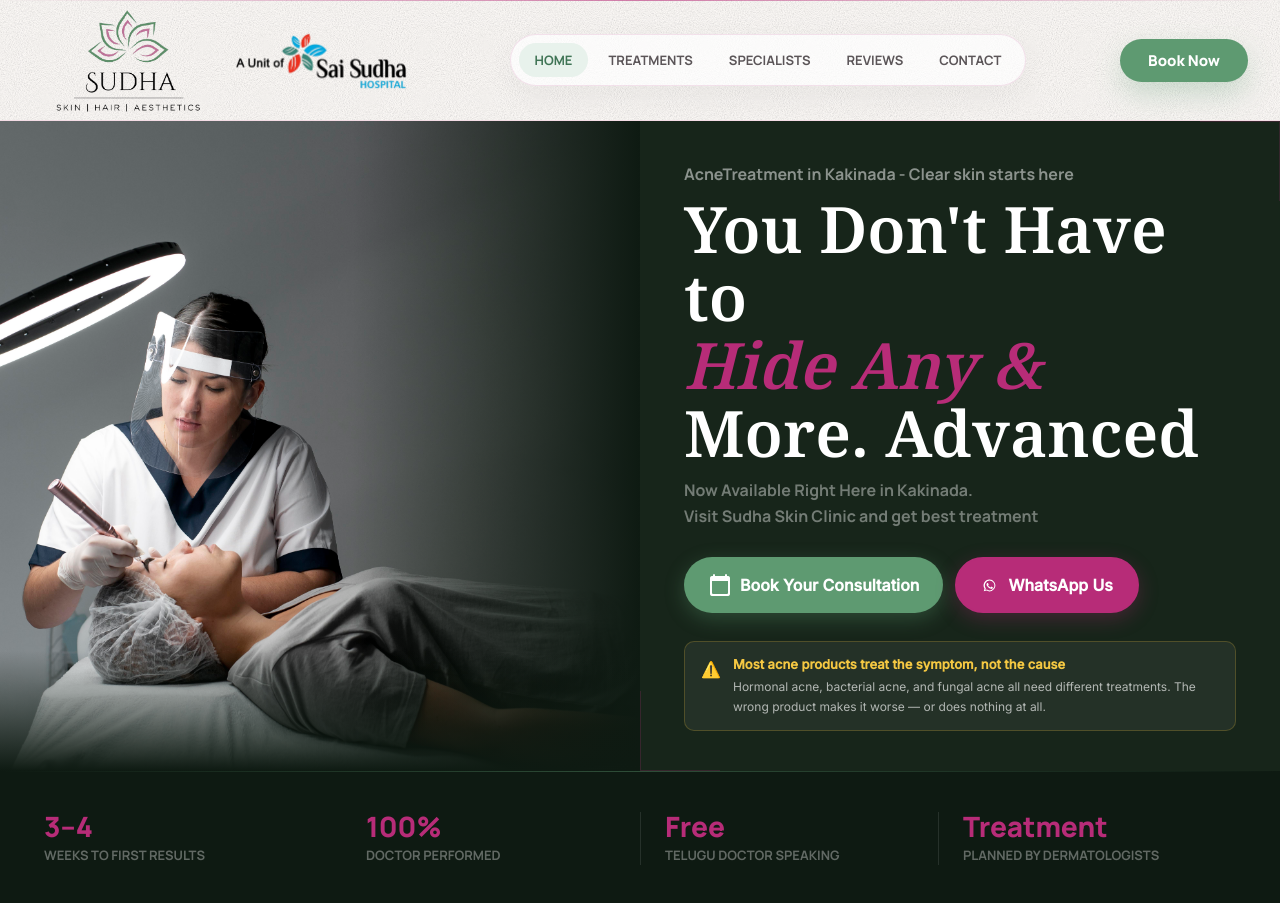
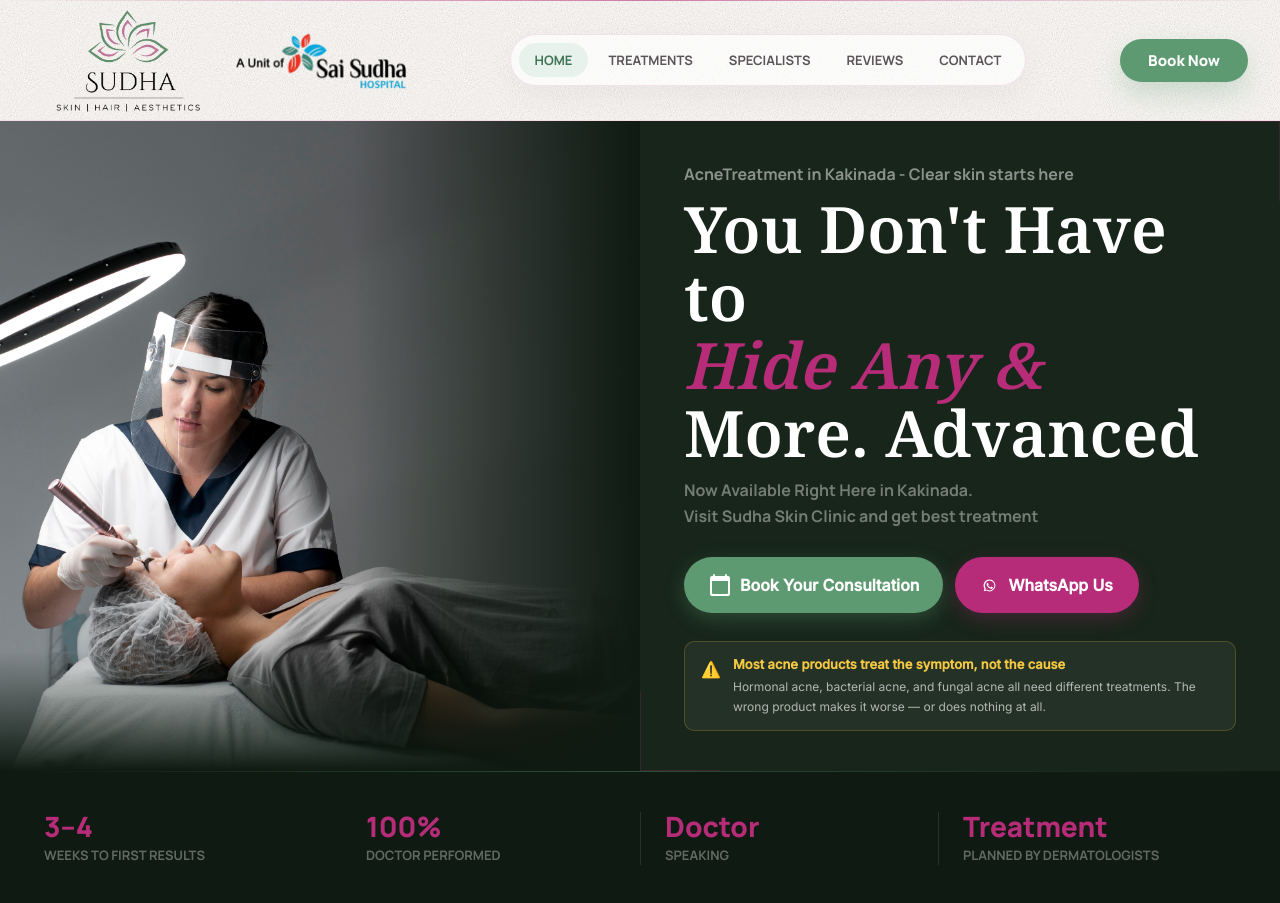
Before and after one commit to Rajeshj14/acne-lp, a Next.js app: page / in a window 1280 px wide. Shown: the top 903 px of the page. Built offline with nearby package versions, Linux system fonts and the light colour scheme; a web font is replaced by a local one.

Commit message:
sudha clinic new acne-treatmentelodpss

```diff
--- a/src/components/BookingModal.tsx
+++ b/src/components/BookingModal.tsx
@@ -192,7 +192,7 @@ export default function BookingModal() {
               </button>
 
               <p className="lp-small pb-1 text-center text-[#7a9e85] text-xs sm:text-sm">
-                Free · No obligation · Telugu-speaking doctor
+                 No obligation ·doctor speaking
               </p>
             </form>
         </div>
--- a/src/components/ConsultationMapSection.tsx
+++ b/src/components/ConsultationMapSection.tsx
@@ -1,7 +1,7 @@
 import BookingButton from './BookingButton';
 
 const trustPoints = [
-  'Free consultation',
+  'Book consultation',
   'No obligation',
   'Telugu-speaking doctor',
   'Kakinada clinic',
--- a/src/components/HeroSection.tsx
+++ b/src/components/HeroSection.tsx
@@ -12,7 +12,7 @@ const trustItems = [
 const stats = [
   { value: '3–4', label: 'Weeks to First Results' },
   { value: '100%', label: 'Doctor Performed' },
-  { value: 'Free', label: 'Telugu Doctor Speaking' },
+  { value: 'Doctor', label: ' Speaking' },
   { value: 'Treatment', label: ' Planned by Dermatologists' },
 ];
 
```
